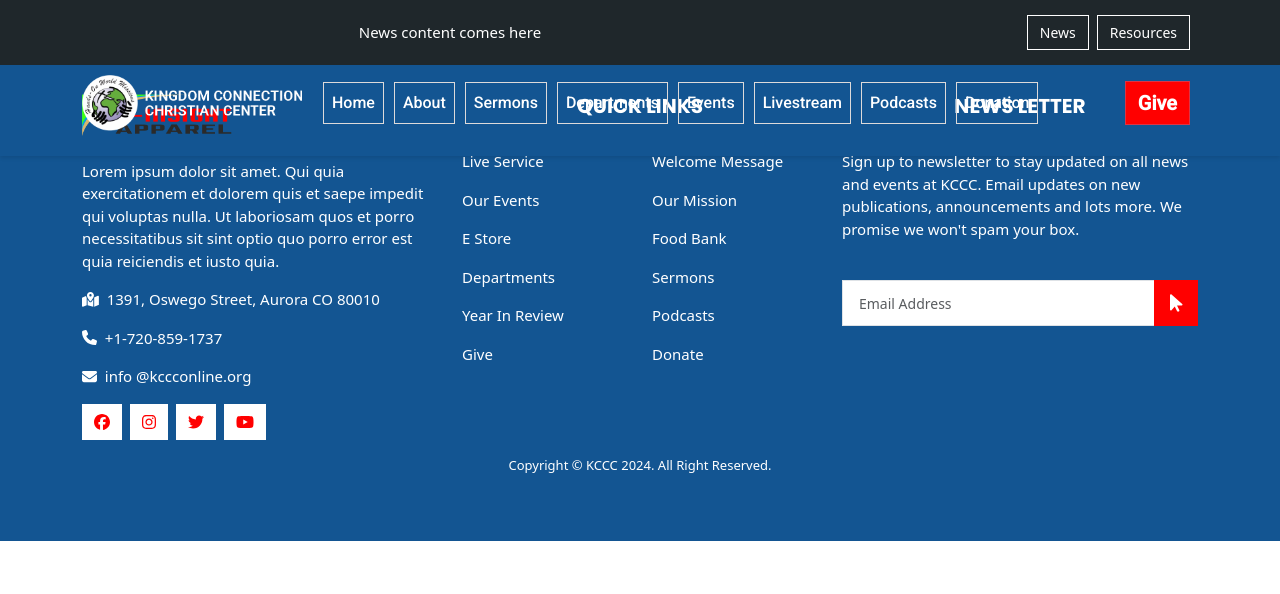
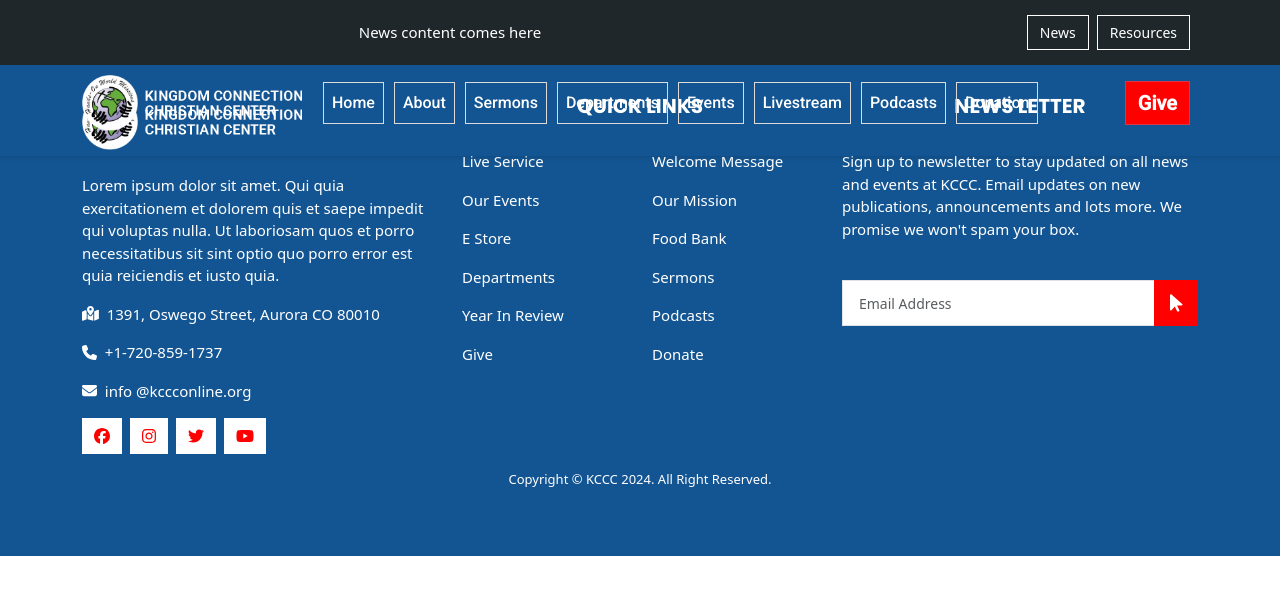
Before and after one commit to adefolarin/kcccfrontend, a React (Create React App) app: page /about in a window 1280 px wide. Shown: the top 594 px of the page. Built offline with nearby package versions, Linux system fonts and the light colour scheme.

Commit message:
KCCCFRONT 1.9

```diff
--- a/src/components/Footer/Footer.js
+++ b/src/components/Footer/Footer.js
@@ -17,7 +17,7 @@ export const Footer = () => {
       <Row>
         <Col sm={12} md={4}>
         <div id="footercol1">
-        <Image src="images/logo.png"  width="150" height="50" fluid />
+        <Image src="images/logowhite.png"  width="220" height="120" fluid />
           <br></br><br></br>
           <div>
               <p>
```
Also changed, not shown: 1 other file (tests, documents, lock files or other folders).
